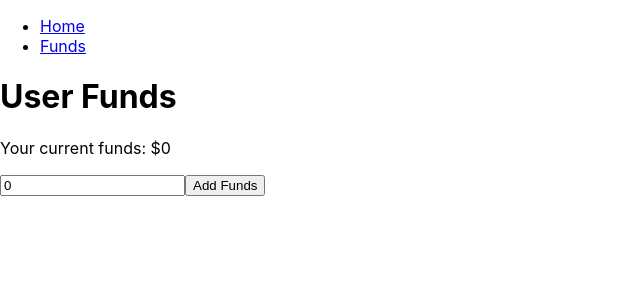
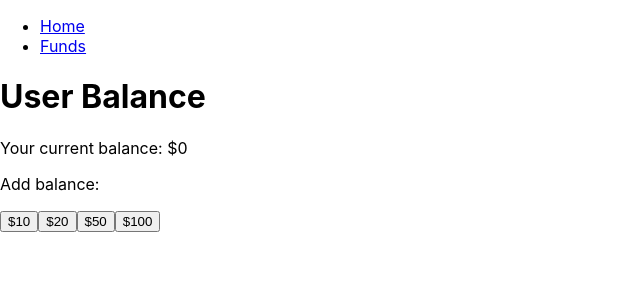
Before and after one commit to snowtheghost/Project41-Frontend, a React (Create React App) app: page /funds in a window 1280 px wide. Shown: the top 300 px of the page, without its empty margins (0-640 px from the left). Built offline with nearby package versions, Linux system fonts and the light colour scheme; no server answers; the HTML template or start-up script is replaced by a standard one.

Commit message:
Add payment handling

```diff
--- a/src/components/FundsPage.js
+++ b/src/components/FundsPage.js
@@ -1,13 +1,34 @@
-import React, { useState } from 'react';
+import React, { useState, useEffect } from 'react';
 import axios from '../utils/axiosInstance';
 
 const FundsPage = () => {
-    const [funds, setFunds] = useState(0);
+    const [balance, setBalance] = useState(0);
     const [amount, setAmount] = useState(0);
+    const [showSuccessMessage, setShowSuccessMessage] = useState(false);
 
-    const handleAddFunds = async () => {
+    const fetchUserData = async () => {
         try {
-            const response = await axios.post('/payment/stripe/create-checkout-session');
+            const response = await axios.get('/users/me');
+            const userData = response.data;
+            setBalance(userData.balance);
+        } catch (error) {
+            console.error(error);
+        }
+    };
+
+    useEffect(() => {
+        fetchUserData();
+        const params = new URLSearchParams(window.location.search);
+        if (params.get('success')) {
+            setShowSuccessMessage(true);
+        }
+    }, []);
+
+    const handleAddBalance = async (selectedAmount) => {
+        try {
+            const response = await axios.post('/payment/stripe/checkout/session/create', {
+                amount: selectedAmount * 100, // Convert amount to cents
+            });
             if (response.data && response.data.redirectUrl) {
                 window.location.href = response.data.redirectUrl;
             }
@@ -16,13 +37,13 @@ const FundsPage = () => {
         }
     };
 
-    const handleWithdrawFunds = async () => {
+    const handleWithdrawBalance = async () => {
         try {
-            // Send a request to the backend to withdraw funds
-            await axios.post('/withdraw-funds', { amount: amount });
+            // Send a request to the backend to withdraw balance
+            await axios.post('/withdraw-balance', { amount: amount });
 
-            // Update the funds amount after successful response
-            setFunds(funds - amount);
+            // Update the balance amount after successful response
+            setBalance(balance - amount);
         } catch (error) {
             console.error(error);
         }
@@ -30,16 +51,16 @@ const FundsPage = () => {
 
     return (
         <div>
-            <h1>User Funds</h1>
-            <p>Your current funds: ${funds}</p>
+            <h1>User Balance</h1>
+            <p>Your current balance: ${balance}</p>
             <div>
-                <input
-                    type="number"
-                    value={amount}
-                    onChange={(e) => setAmount(Number(e.target.value))}
-                />
-                <button onClick={handleAddFunds}>Add Funds</button>
+                <p>Add balance:</p>
+                <button onClick={() => handleAddBalance(10)}>$10</button>
+                <button onClick={() => handleAddBalance(20)}>$20</button>
+                <button onClick={() => handleAddBalance(50)}>$50</button>
+                <button onClick={() => handleAddBalance(100)}>$100</button>
             </div>
+            {showSuccessMessage && <p>Funds deposited successfully! Your balance should update soon.</p>}
         </div>
     );
 };
```
